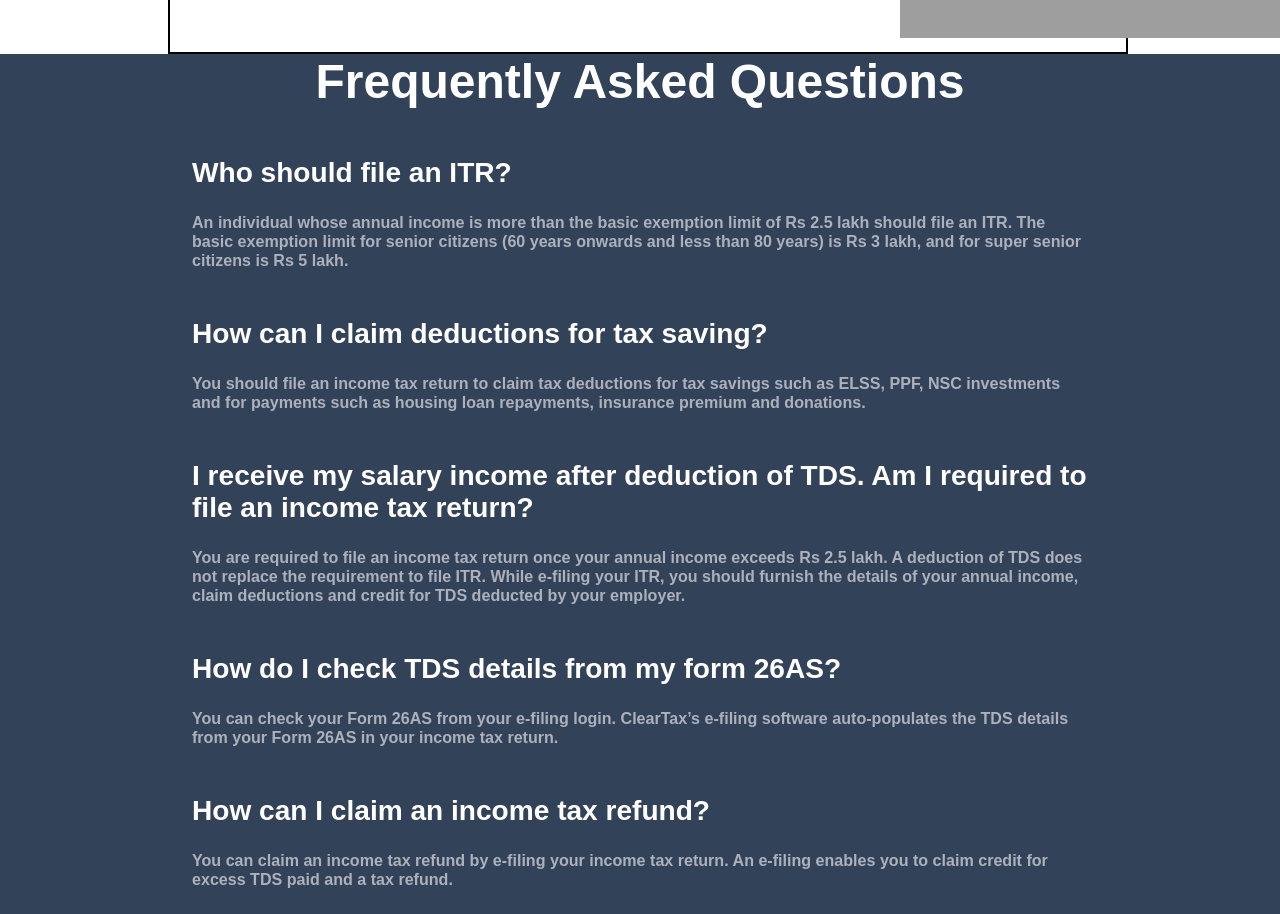
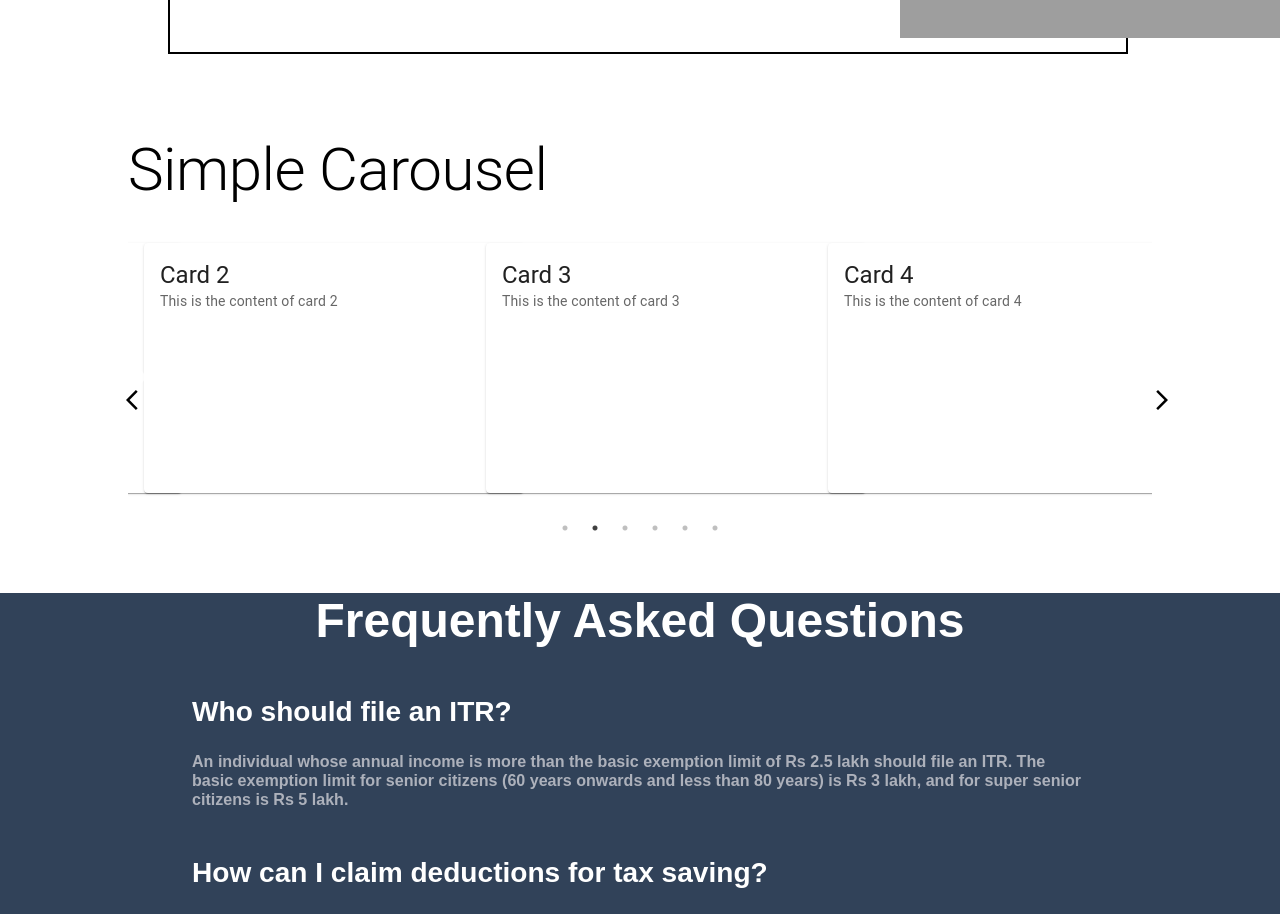
Before and after one commit to suryapranay1/ClearTax, a React (Create React App) app: page / in a window 1280 px wide. Shown: the part 3140-4054 px from the top of the page. Built offline with nearby package versions, Linux system fonts and the light colour scheme; grey boxes are pictures that could not be loaded.

Commit message:
devloped courosal

```diff
--- a/package.json
+++ b/package.json
@@ -15,6 +15,8 @@
     "react": "^18.3.1",
     "react-dom": "^18.3.1",
     "react-scripts": "5.0.1",
+    "react-slick": "^0.30.2",
+    "slick-carousel": "^1.8.1",
     "styled-components": "^6.1.11",
     "web-vitals": "^2.1.4"
   },
--- /dev/null
+++ b/src/App.css
@@ -0,0 +1,4 @@
+.corosal{
+    margin-top: 5em;
+    margin-bottom: 5em;
+}
--- a/src/App.js
+++ b/src/App.js
@@ -8,7 +8,8 @@ import Looking from './components/looking'
 import Designed from './components/designed'
 import Commited from './components/commited'
 import Ready from './components/Ready'
-
+import SimpleCarousel from './components/courosal'
+import './App.css'
 
 const App = () => {
   return (
@@ -21,7 +22,12 @@ const App = () => {
     <Designed/>
     <Commited/>
     <Ready/>
+    <div className='corosal'>
+ <SimpleCarousel/>
+ </div>
  <Footer/>
+
+
 
     </>
 
--- /dev/null
+++ b/src/components/carousel.css
@@ -0,0 +1,7 @@
+
+
+/* Additional styles to customize the appearance of the arrows if needed */
+.custom-arrow:hover {
+  background-color: rgba(0, 0, 0, 0.5);
+  color: rgb(33, 7, 234);
+}
--- /dev/null
+++ b/src/components/courosal.js
@@ -0,0 +1,158 @@
+import React from 'react';
+import Slider from 'react-slick';
+import 'slick-carousel/slick/slick.css';
+import 'slick-carousel/slick/slick-theme.css';
+import { Card, CardContent, Typography, Box, IconButton } from '@mui/material';
+import ArrowBackIosIcon from '@mui/icons-material/ArrowBackIos';
+import ArrowForwardIosIcon from '@mui/icons-material/ArrowForwardIos';
+import './carousel.css'; // Import the custom CSS
+
+// Custom arrow components
+function SampleNextArrow(props) {
+  const { className, style, onClick } = props;
+  return (
+    <IconButton
+      className={`custom-arrow next-arrow ${className}`}
+      style={{
+        ...style,
+        display: 'block',
+        position: 'absolute',
+        top: '50%',
+        right: -10,
+        transform: 'translateY(-50%)',
+        zIndex: 100,
+        backgroundColor: 'rgba(255, 255, 255, 0.5)',
+        color: 'black',
+        borderRadius: '50%',
+        padding: '8px',
+      }}
+      onClick={onClick}
+    >
+      <ArrowForwardIosIcon />
+    </IconButton>
+  );
+}
+
+function SamplePrevArrow(props) {
+  const { className, style, onClick } = props;
+  return (
+    <IconButton
+      className={`custom-arrow prev-arrow ${className}`}
+      style={{
+        ...style,
+        display: 'block',
+        position: 'absolute',
+        top: '50%',
+        left: -10,
+        transform: 'translateY(-50%)',
+        zIndex: 100,
+        backgroundColor: 'rgba(255, 255, 255, 0.5)',
+        color: 'black',
+        borderRadius: '50%',
+        padding: '8px',
+      }}
+      onClick={onClick}
+    >
+      <ArrowBackIosIcon />
+    </IconButton>
+  );
+}
+
+function SimpleCarousel() {
+  const settings = {
+    dots: true,
+    infinite: true,
+    speed: 500,
+    slidesToShow: 3,
+    slidesToScroll: 1,
+    autoplay: true,
+    autoplaySpeed: 3500,
+    nextArrow: <SampleNextArrow />,
+    prevArrow: <SamplePrevArrow />,
+  };
+
+  return (
+    <Box sx={{ width: '80%', margin: '0 auto', position: 'relative' }}>
+      <Typography variant="h2" component="h2" gutterBottom>
+        Simple Carousel
+      </Typography>
+      <Slider {...settings}>
+        <div>
+          <Card sx={{ width: 380, height: 250, margin: '1em' }}>
+            <CardContent>
+              <Typography variant="h5" component="div">
+                Card 1
+              </Typography>
+              <Typography variant="body2" color="text.secondary">
+                This is the content of card 1
+              </Typography>
+            </CardContent>
+          </Card>
+        </div>
+        <div>
+          <Card sx={{ width: 380, height: 250, margin: '1em' }}>
+            <CardContent>
+              <Typography variant="h5" component="div">
+                Card 2
+              </Typography>
+              <Typography variant="body2" color="text.secondary">
+                This is the content of card 2
+              </Typography>
+            </CardContent>
+          </Card>
+        </div>
+        <div>
+          <Card sx={{ width: 380, height: 250, margin: '1em' }}>
+            <CardContent>
+              <Typography variant="h5" component="div">
+                Card 3
+              </Typography>
+              <Typography variant="body2" color="text.secondary">
+                This is the content of card 3
+              </Typography>
+            </CardContent>
+          </Card>
+        </div>
+        <div>
+          <Card sx={{ width: 380, height: 250, margin: '1em' }}>
+            <CardContent>
+              <Typography variant="h5" component="div">
+                Card 4
+              </Typography>
+              <Typography variant="body2" color="text.secondary">
+                This is the content of card 4
+              </Typography>
+            </CardContent>
+          </Card>
+        </div>
+        <div>
+          <Card sx={{ width: 380, height: 250, margin: '1em' }}>
+            <CardContent>
+              <Typography variant="h5" component="div">
+                Card 5
+              </Typography>
+              <Typography variant="body2" color="text.secondary">
+                This is the content of card 5
+              </Typography>
+            </CardContent>
+          </Card>
+        </div>
+        <div>
+          <Card sx={{ width: 380, height: 250, margin: '1em' }}>
+            <CardContent>
+              <Typography variant="h5" component="div">
+                Card 6
+              </Typography>
+              <Typography variant="body2" color="text.secondary">
+                This is the content of card 6
+              </Typography>
+            </CardContent>
+          </Card>
+        </div>
+
+      </Slider>
+    </Box>
+  );
+}
+
+export default SimpleCarousel;
```
Also changed, not shown: 1 other file (tests, documents, lock files or other folders).
